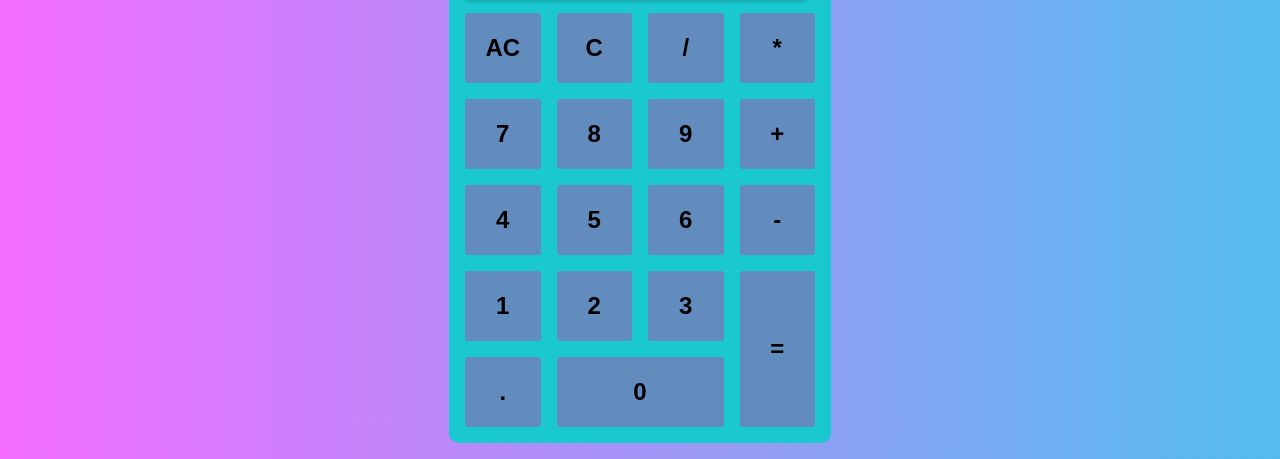
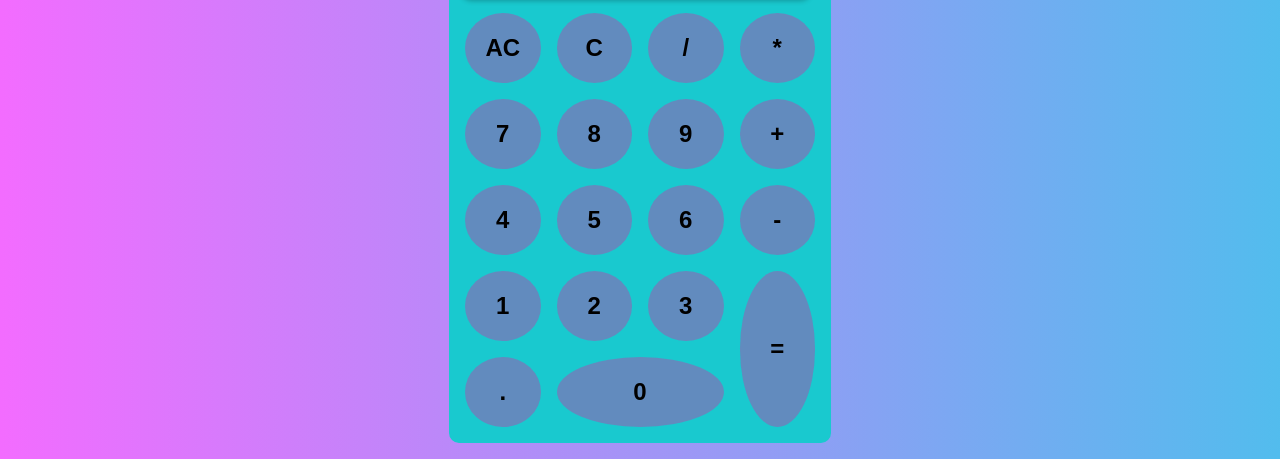
Before and after one commit to tunnelview/prank_calculator, a plain HTML site: page index.html in a window 1280 px wide. Shown: the part 341-800 px from the top of the page. Drawn offline with Linux system fonts and the light colour scheme.

Commit message:
Add border radius 50 for round buttons

```diff
--- a/style.css
+++ b/style.css
@@ -73,7 +73,8 @@ body {
   /* color: rgb(25, 201, 207); */
   color: var(--main-color);
   background: rgba(177, 71, 171, 0.479);
-  border-radius: 3px;
+  /* border-radius: 3px; */
+  border-radius: 50%;
   border: none;
 }
 
```
